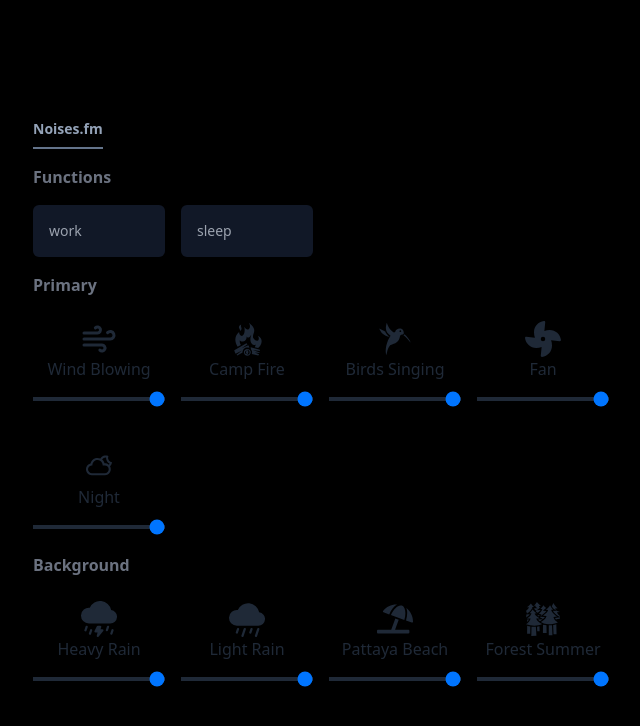
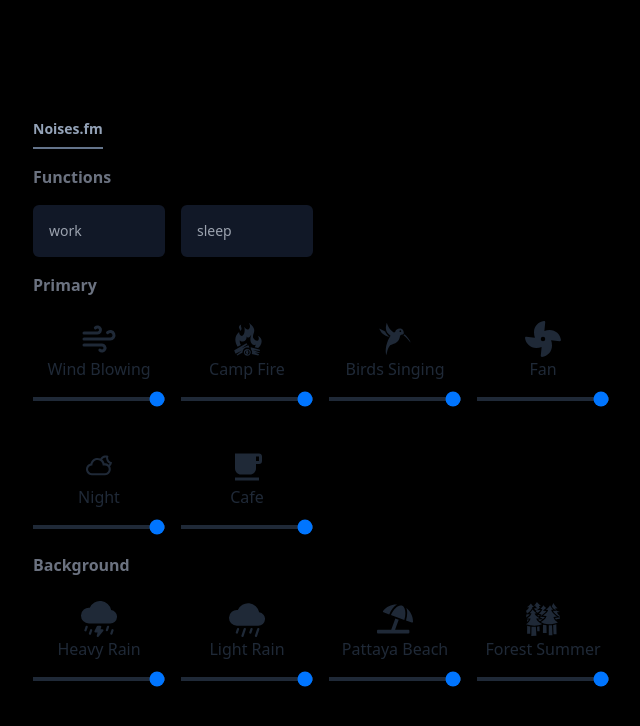
Before and after one commit to nishantrpai/noises.fm, a Next.js app: page / in a window 1280 px wide. Shown: the top 726 px of the page, without its empty margins (319-959 px from the left). Built offline with nearby package versions, Linux system fonts and the light colour scheme.

Commit message:
feat: 🎸 cafe ambience
add cafe sound

```diff
--- a/pages/_app.tsx
+++ b/pages/_app.tsx
@@ -6,11 +6,12 @@
   NoiseFunction,
 } from '../util/appcontext'
 import { useEffect, useState } from 'react'
-import { BsCloudLightningRainFill, BsFillCloudRainFill, } from 'react-icons/bs'
-import { FiWind} from 'react-icons/fi'
-import { GiCampfire, GiHummingbird, GiForest} from 'react-icons/gi'
-import { WiNightAltCloudy} from 'react-icons/wi'
-import { FaFan, FaUmbrellaBeach} from 'react-icons/fa'
+import { BsCloudLightningRainFill, BsFillCloudRainFill } from 'react-icons/bs'
+import { FiWind } from 'react-icons/fi'
+import { GiCampfire, GiHummingbird, GiForest } from 'react-icons/gi'
+import { WiNightAltCloudy } from 'react-icons/wi'
+import { FaFan, FaUmbrellaBeach } from 'react-icons/fa'
+import { MdLocalCafe } from 'react-icons/md'
 
 /**
  * Logic:
@@ -31,63 +32,70 @@
     name: 'Heavy Rain',
     src: '/audio/background/nature/rain-strong-with-thunders.mp3',
     type: 'sleep',
-    icon: <BsCloudLightningRainFill/>,
+    icon: <BsCloudLightningRainFill />,
     isPlaying: false,
   },
   {
     name: 'Light Rain',
     src: '/audio/background/nature/rain-falls-against-the-parasol.mp3',
     type: 'work',
-    icon: <BsFillCloudRainFill/>,
+    icon: <BsFillCloudRainFill />,
     isPlaying: false,
   },
   {
     name: 'Pattaya Beach',
     src: '/audio/background/nature/pattaya-beach.mp3',
     type: 'work',
-    icon: <FaUmbrellaBeach/>,
+    icon: <FaUmbrellaBeach />,
     isPlaying: false,
   },
   {
     name: 'Forest Summer',
     src: '/audio/background/nature/forest-summer.mp3',
     type: 'work',
-    icon: <GiForest/>,
+    icon: <GiForest />,
     isPlaying: false,
   },
   {
     name: 'Wind Blowing',
     src: '/audio/primary/wind-blow.mp3',
     type: 'sleep',
-    icon: <FiWind/>,
+    icon: <FiWind />,
     isPlaying: false,
   },
   {
     name: 'Camp Fire',
     src: '/audio/primary/camp-fire.mp3',
     type: 'work',
-    icon: <GiCampfire/>,
+    icon: <GiCampfire />,
     isPlaying: false,
   },
   {
     name: 'Birds Singing',
     src: '/audio/primary/birds-singing.mp3',
     type: 'work',
-    icon: <GiHummingbird/>,
+    icon: <GiHummingbird />,
     isPlaying: false,
   },
   {
     name: 'Fan',
     src: '/audio/primary/fan-01.mp3',
     type: 'work',
-    icon: <FaFan/>,
+    icon: <FaFan />,
     isPlaying: false,
   },
   {
     name: 'Night',
     src: '/audio/primary/cicada-night.mp3',
     type: 'sleep',
-    icon: <WiNightAltCloudy/>,
+    icon: <WiNightAltCloudy />,
+    isPlaying: false,
+  },
+  {
+    name: 'Cafe',
+    src: '/audio/primary/cafe-ambience.mp3',
+    type: 'work',
+    icon: <MdLocalCafe />,
     isPlaying: false,
   },
 ]
```
Also changed, not shown: 1 other file (tests, documents, lock files or other folders).
